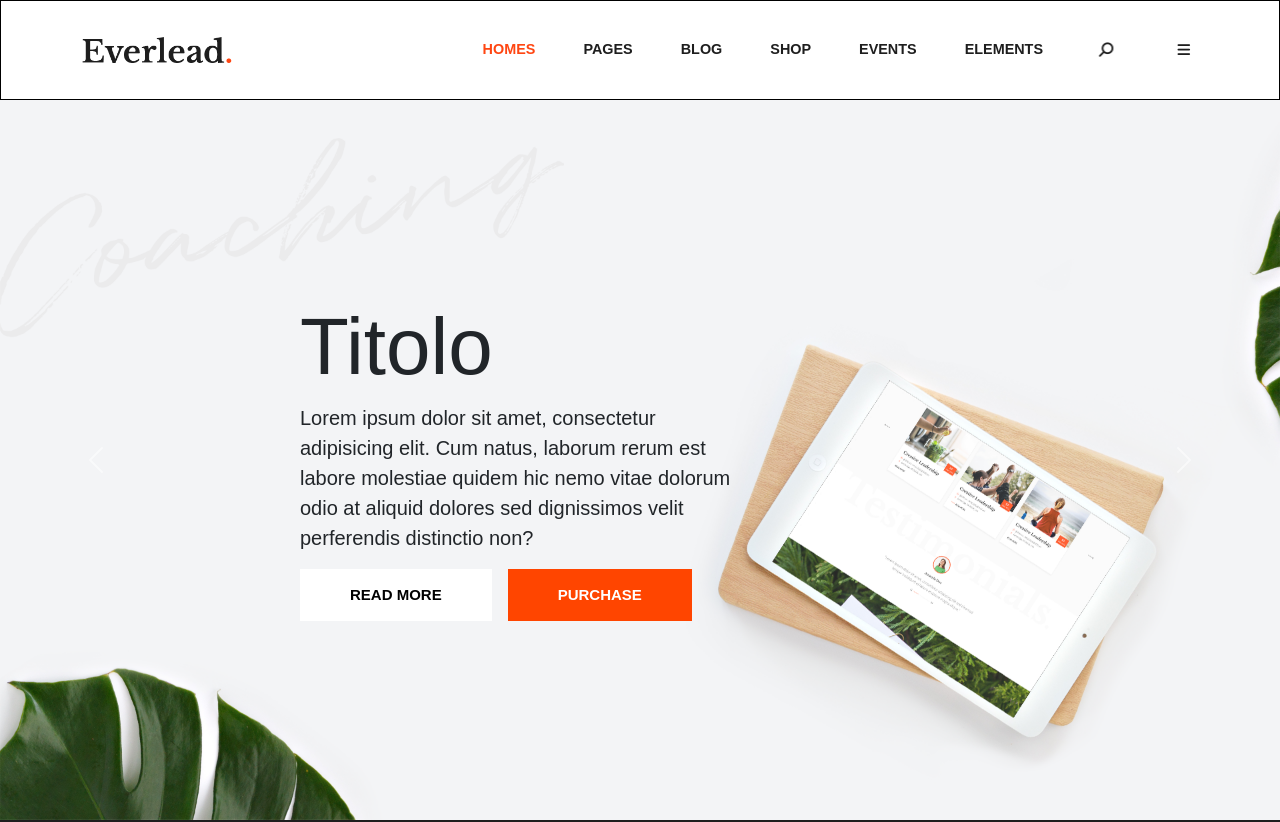
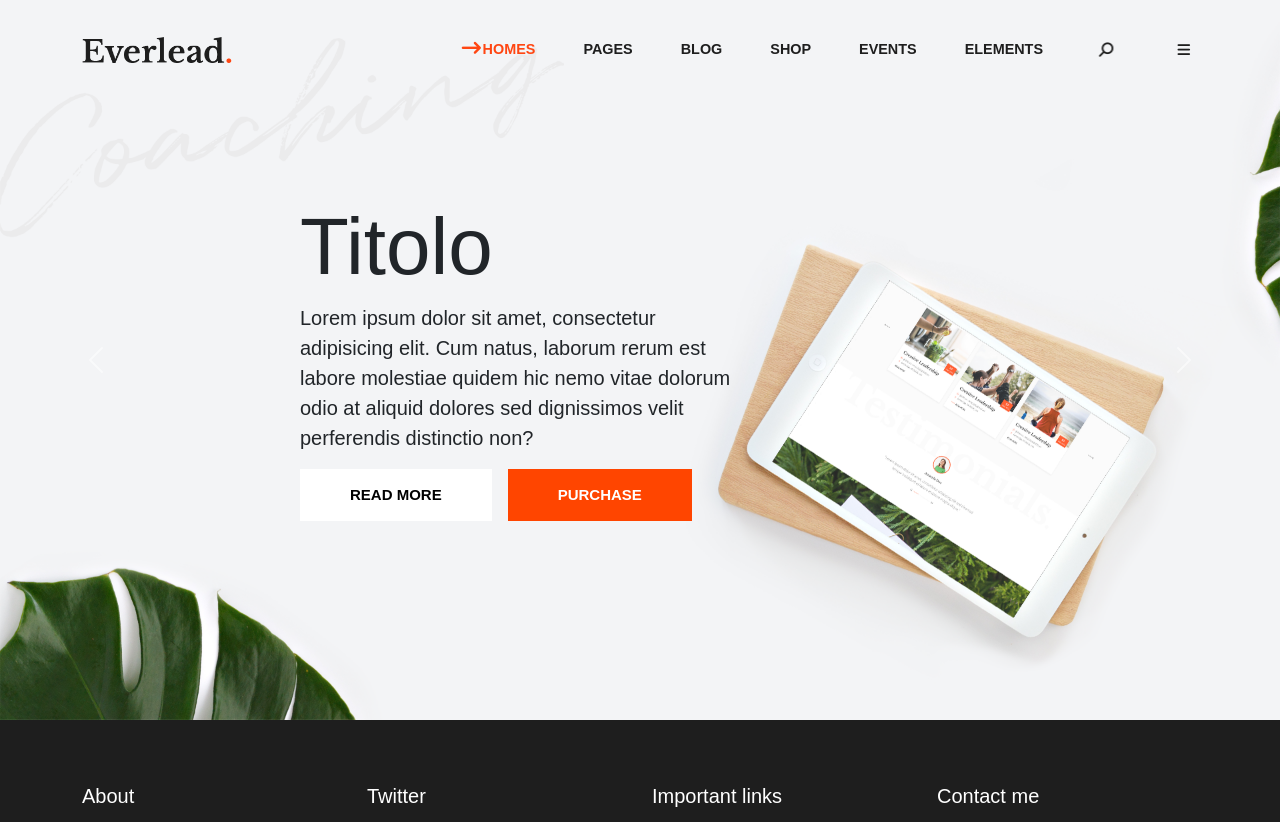
Before and after one commit to sabino-olivieri/proj-html-vuejs, a Vue app: page / in a window 1280 px wide. Shown: the top 822 px of the page. Built offline with nearby package versions, Linux system fonts and the light colour scheme.

Commit message:
feat: added dynamic class to the header

```diff
--- a/src/components/AppHeader.vue
+++ b/src/components/AppHeader.vue
@@ -1,7 +1,10 @@
 <script>
+import {store} from "../store";
+
 export default {
     data() {
         return {
+            store,
             navList: [
                 {
                     title: "homes",
@@ -40,9 +43,9 @@ export default {
 </script>
 
 <template>
-    <header class="d-flex align-items-center">
+    <header class="d-flex align-items-center" :class="store.isHeaderHome ? 'header-home' : 'header-normal' ">
         <div class="container">
-            <div class="row justify-content-between align-items-center py-2">
+            <div class="row justify-content-between align-items-center">
                 <div class="col-auto d-flex align-items-center">
                     <router-link :to="{ name: 'home' }">
                         <img src="../assets/img/logo.png" alt="">
@@ -52,7 +55,7 @@ export default {
                 <div class="col-auto d-flex align-items-center">
                     <ul class="d-flex align-items-center gap-5">
                         <li class="d-flex align-items-center ms_nav" v-for="link in navList">
-                            <router-link :to="{ name: link.link }" class="nav-link">{{ link.title.toUpperCase()
+                            <router-link :to="{ name: link.link }" class="nav-link" @click="link.link != 'home' ? store.isHeaderHome = false : store.isHeaderHome = true">{{ link.title.toUpperCase()
                                 }}</router-link>
                             <div class="sub-menu-container">
                                 <div class="sub-menu">
@@ -73,10 +76,21 @@ export default {
 
 
 <style lang="scss" scoped>
+
+.header-home {
+    position: absolute;
+    top: 0;
+    left: 0;
+    z-index: 9999;
+}
+
+.header-normal {
+    position: sticky;
+    z-index: 9999;
+}
 header {
-    position: sticky;
+    width: 100%;
     height: 100px;
-    font-family: "Source Sans Pro", sans-serif;
     font-weight: 600;
     font-size: 0.9rem;
     color: var(--ms-bold-color);
@@ -94,10 +108,18 @@ header {
 
     i {
         cursor: pointer;
+        transition: color 0.5s;
+
+        &:hover {
+            color: var(--ms-primary-color);
+        }
+    }
+    .ms_nav .nav-link {
+        transition: color 0.5s;
     }
 
-    .ms_nav:hover, i:hover {
-            color: var(--ms-primary-color);
+    .ms_nav .nav-link:hover {
+        color: var(--ms-primary-color);
 
 
             &::before {
@@ -106,13 +128,13 @@ header {
             }
         }
 
-        .ms_nav::before {
+        .ms_nav .nav-link::before {
             content: "\f178";
             position: absolute;
             display: inline-block;
             font: var(--fa-font-solid);
             left: -1.3rem;
-            color: #ff4612;
+            color: var(--ms-primary-color);
             font-size: 1.2rem;
             overflow: hidden;
             width: 0;
@@ -131,8 +153,7 @@ header {
             transform: rotatey(180deg);
         }
 
-        li {
-            transition: color 0.5s;
+        .ms_nav {
             position: relative;
             height: 100%;
 
@@ -154,9 +175,7 @@ header {
                 overflow: hidden;
                 opacity: 0;
                 z-index: 10;
-                -webkit-transition: top .15s ease-out;
-                -o-transition: top .15s ease-out;
-                transition: all .5s ease-out;
+                transition: all 0.5s ease-out;
 
 
                 .sub-menu {
@@ -200,10 +219,18 @@ header {
 
         .router-link-active {
             color: var(--ms-primary-color);
+            &::after {
+            content: "\f178";
+            position: absolute;
+            font: var(--fa-font-solid);
+            left: -1.3rem;
+            color: var(--ms-primary-color);
+            font-size: 1.2rem;
+            width: auto;
+            }
         }
     }
 
-    // debug
-    border: 1px solid black;
+
 }
 </style>
--- a/src/store.js
+++ b/src/store.js
@@ -0,0 +1,5 @@
+import {reactive} from "vue";
+
+export const store = reactive ({
+    isHeaderHome: true,
+});
```
